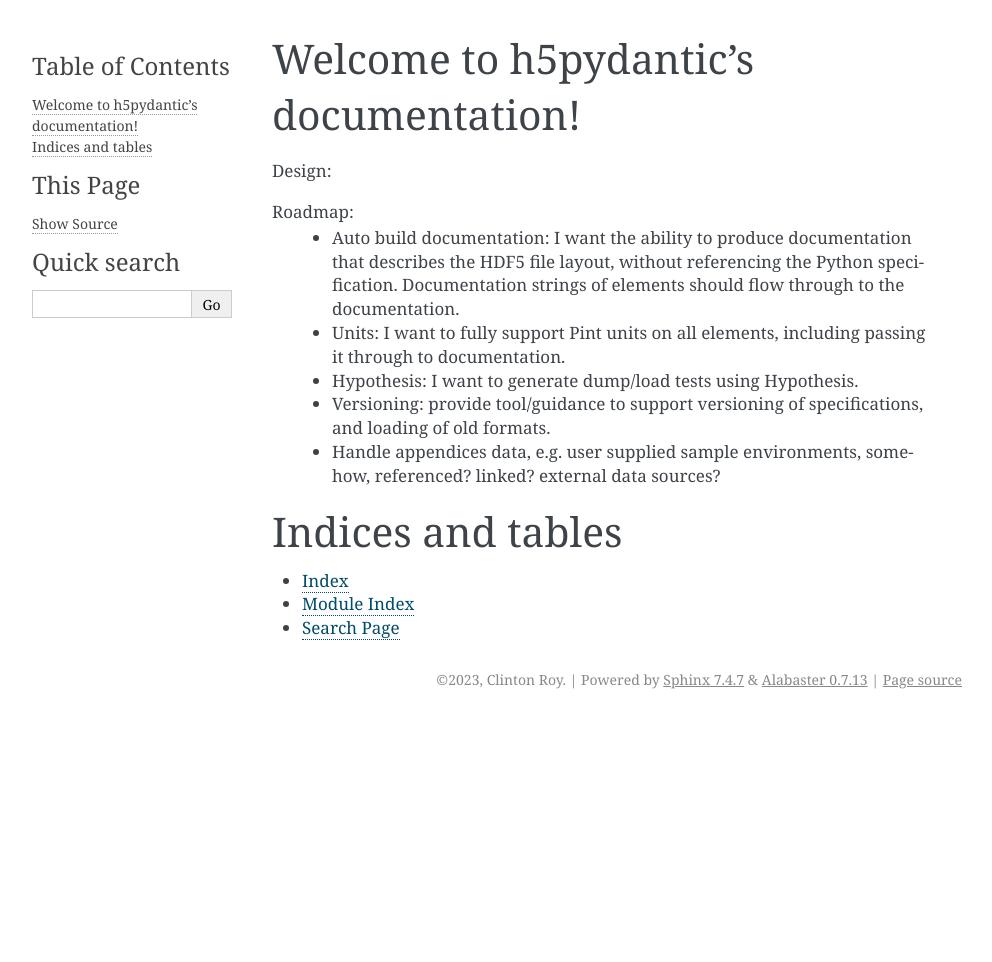
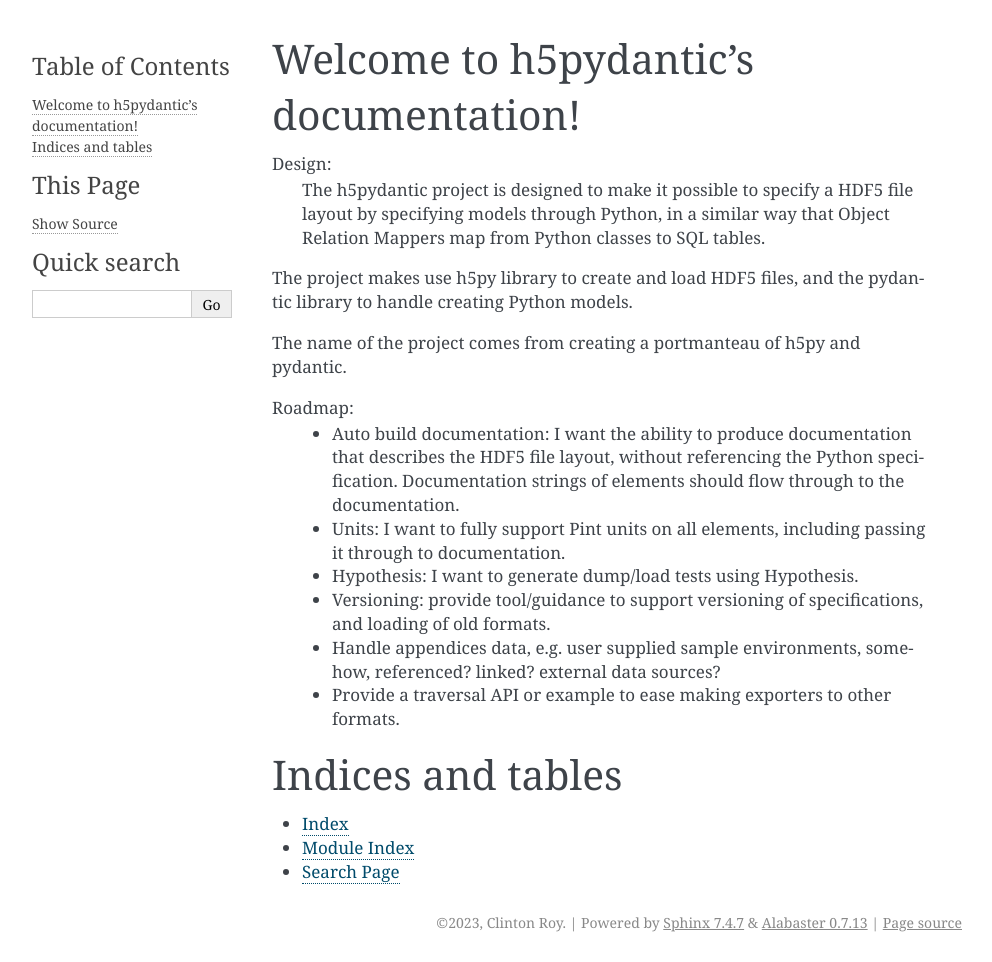
Before and after one commit to illumion-ltd/h5pydantic, a Sphinx documentation site: the page built from docs/index.rst, in a window 1280 px wide. Shown: the whole page, without its empty margins (148-1140 px from the left). Built offline with Sphinx 7.4.7, drawn with Linux system fonts in a browser that asks for light colours; before the commit the page ends 900 px from its top, so only the background shows below that.

Commit message:
DOC: design, more roadmap

```diff
--- a/docs/index.rst
+++ b/docs/index.rst
@@ -11,6 +11,16 @@
    :caption: Contents:
 
 Design:
+ The h5pydantic project is designed to make it possible to specify a
+ HDF5 file layout by specifying models through Python, in a similar
+ way that Object Relation Mappers map from Python classes to SQL
+ tables.
+
+The project makes use h5py library to create and load HDF5 files, and
+the pydantic library to handle creating Python models.
+
+The name of the project comes from creating a portmanteau of
+h5py and pydantic.
 
 Roadmap:
  * Auto build documentation: I want the ability to produce
@@ -24,6 +34,8 @@
    specifications, and loading of old formats.
  * Handle appendices data, e.g. user supplied sample environments,
    somehow, referenced? linked? external data sources?
+ * Provide a traversal API or example to ease making exporters to
+   other formats.
 
 Indices and tables
 ==================
```
